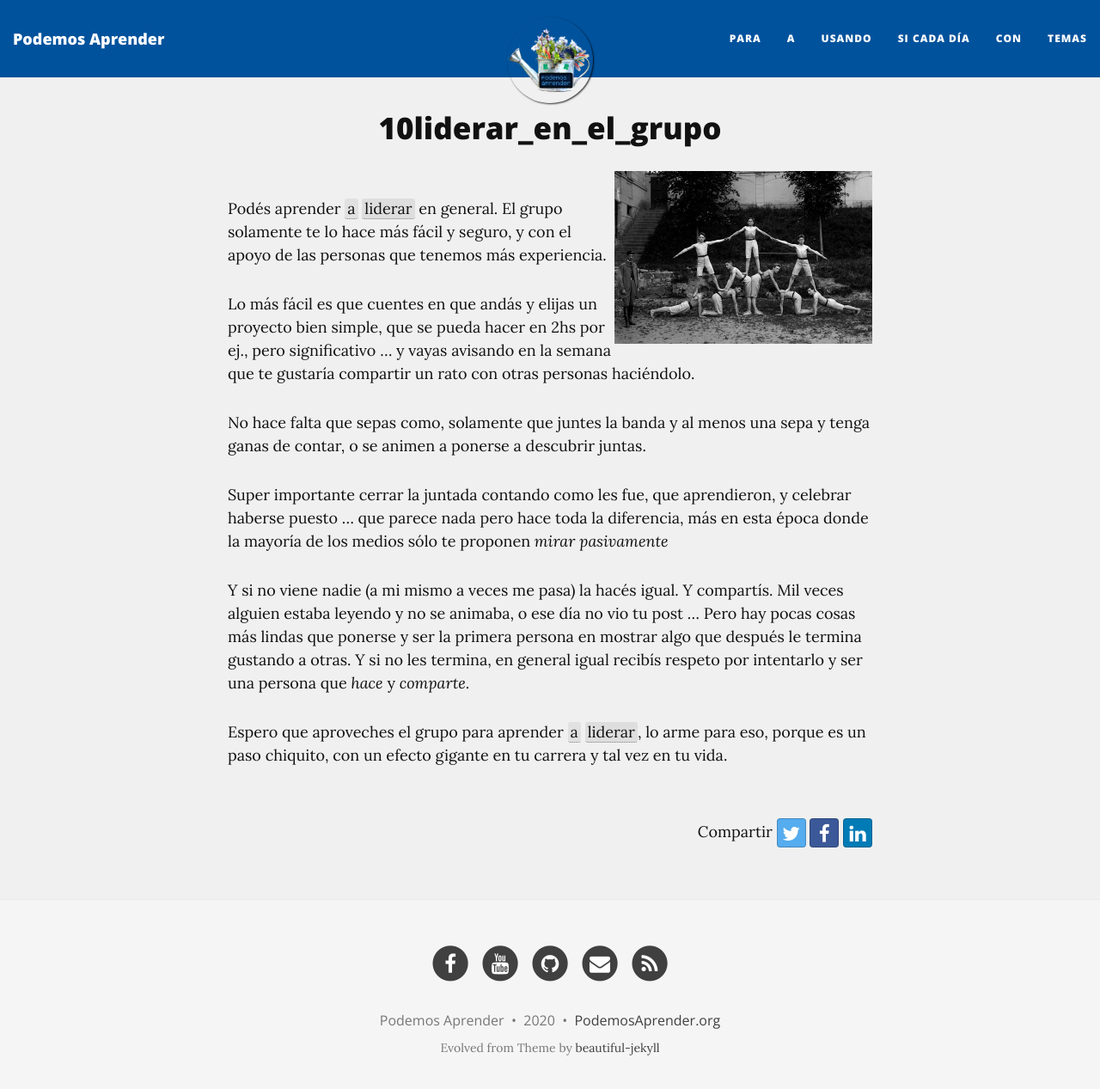
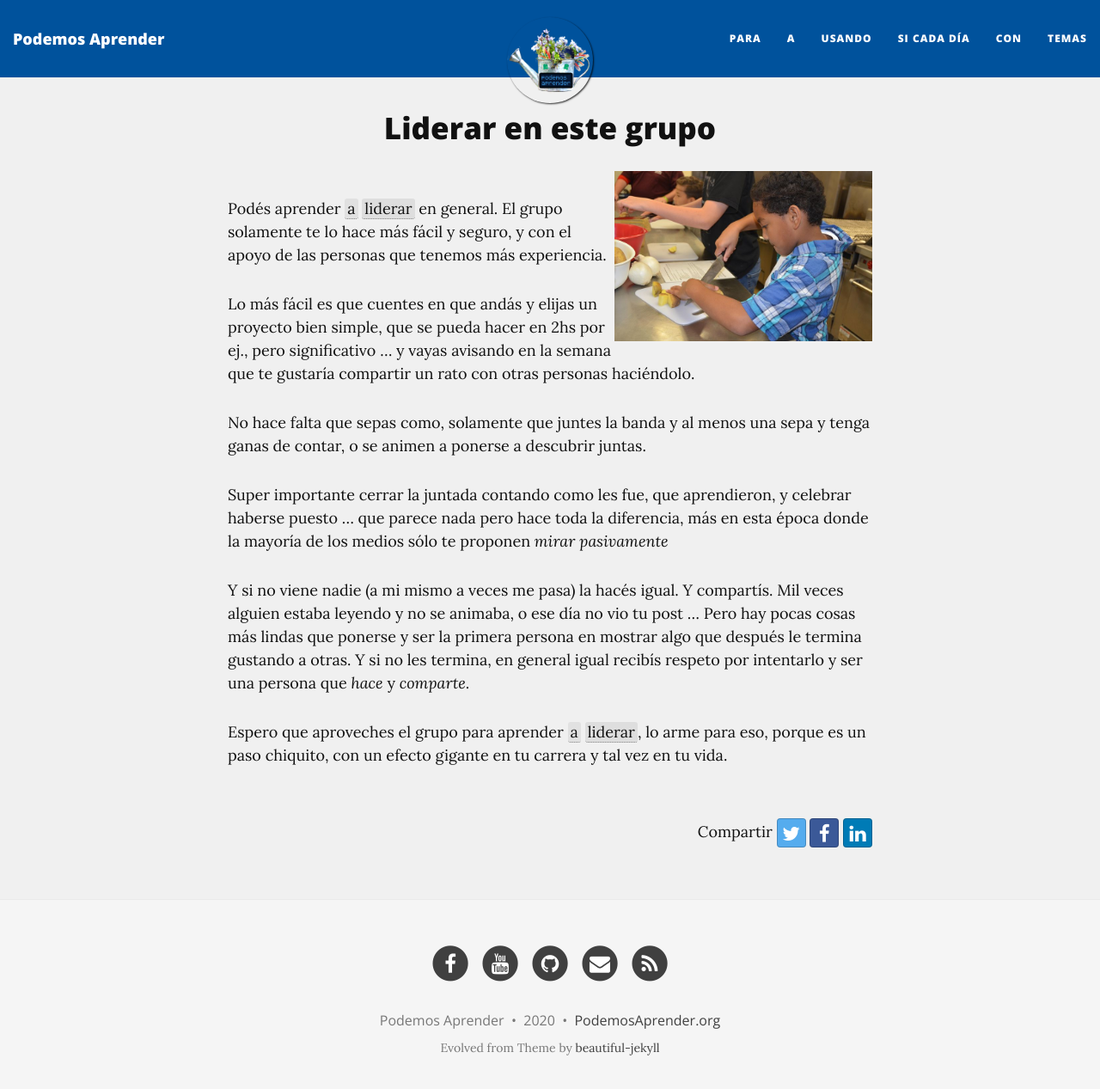
Before and after one commit to podemosaprender/podemosaprender.github.io, a Jekyll site: the page built from _contenidos/10participar/10liderar_en_el_grupo.md, in a window 1280 px wide and 1280 px high. Shown: the top 1267 px of the window at 86% size. Built offline with Jekyll 4.4.1, drawn with Linux system fonts in a browser that asks for light colours; nearby versions of some CDN libraries.

Commit message:
OK: foto lider

```diff
--- a/_contenidos/10participar/10liderar_en_el_grupo.md
+++ b/_contenidos/10participar/10liderar_en_el_grupo.md
@@ -1,6 +1,7 @@
 ---
 permalink: /a/liderar-en-este-grupo
-img: /img/castellers.jpg
+title: Liderar en este grupo
+img: /img/leader.jpg
 ---
 
 Podés aprender {/a/liderar} en general. El grupo solamente te lo hace más fácil y seguro, y con el apoyo de las personas que tenemos más experiencia.
```
Also changed, not shown: _contenidos/90organizar/a-liderar.md (+1 -1 lines), img/leader.jpg (added).
